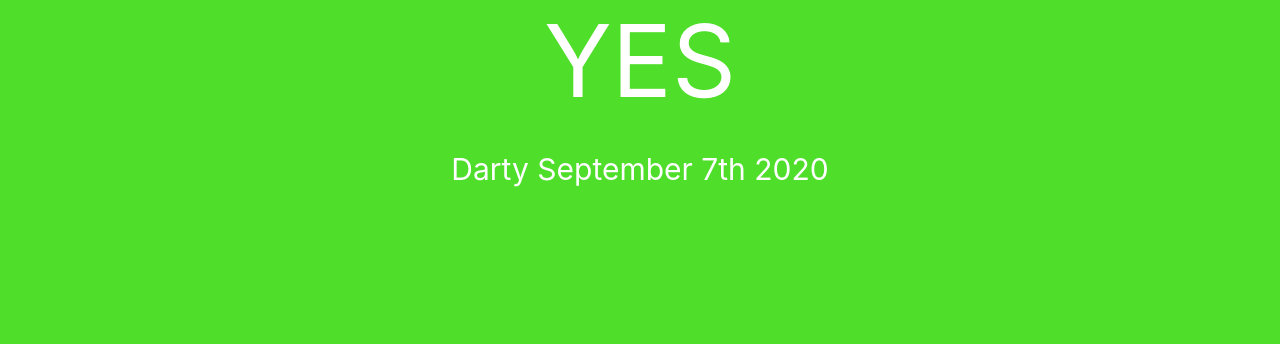
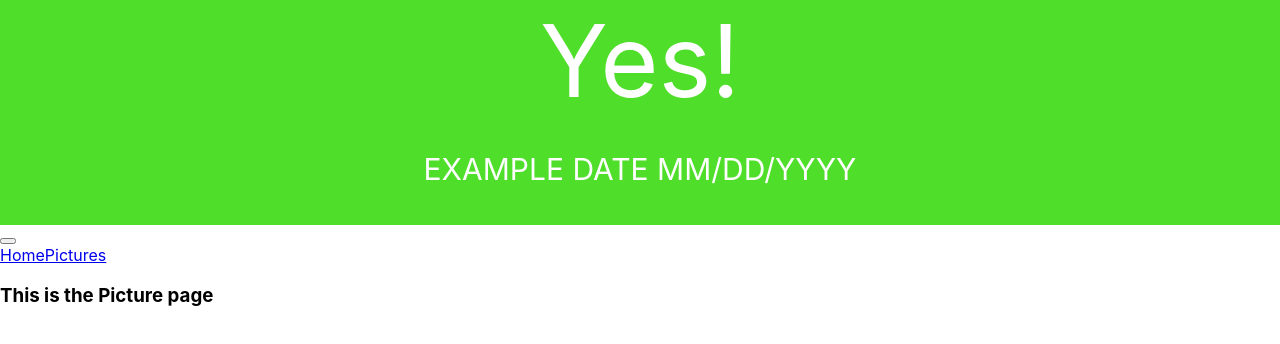
Before and after one commit to davidbarrette/IsFairmountThrowing, a React (Create React App) app: page /PicturePage in a window 1280 px wide. Shown: the top 344 px of the page. Built offline with nearby package versions, Linux system fonts and the light colour scheme.

Commit message:
Added routing capabilities, cleaned up the main js file, more to come

```diff
--- a/package.json
+++ b/package.json
@@ -7,8 +7,10 @@
     "@testing-library/react": "^9.3.2",
     "@testing-library/user-event": "^7.1.2",
     "react": "^16.12.0",
+    "react-bootstrap": "^1.0.1",
     "react-dom": "^16.12.0",
-    "react-scripts": "3.3.1"
+    "react-router-dom": "^5.2.0",
+    "react-scripts": "^3.4.0"
   },
   "scripts": {
     "start": "react-scripts start",
--- a/public/index.html
+++ b/public/index.html
@@ -1,6 +1,5 @@
 <!DOCTYPE html>
-<html lang="en">
-  <head>
+<html lang="en"><head>
   <meta charset="utf-8" />
   <link rel="icon" href="%PUBLIC_URL%/favicon.ico" />
   <meta name="viewport" content="width=device-width, initial-scale=1" />
--- a/src/App.css
+++ b/src/App.css
@@ -24,26 +24,6 @@
   color: white;
 }
 
-.App-throwing {
-  background-color: #4fde2a;
-  min-height: 100vh;
-  display: flex;
-  flex-direction: column;
-  align-items: center;
-  justify-content: center;
-  color: white;
-}
-
-.App-notThrowing {
-  background-color: #c22727;
-  min-height: 100vh;
-  display: flex;
-  flex-direction: column;
-  align-items: center;
-  justify-content: center;
-  color: white;
-}
-
 .App-link {
   color: #61dafb;
 }
--- a/src/App.js
+++ b/src/App.js
@@ -1,11 +1,13 @@
 import React from 'react';
-import './App.css';
-import frog1 from './assets/frog1.png'
-import frog2 from './assets/frog2.png'
-import frog3 from './assets/frog3.png'
-import plague1 from './assets/plague1.png'
-import plague2 from './assets/plague2.png'
 
+import Throwing from './Components/ThrowingComponent/Throwing.js'
+import NavugationBar from './Components/NavigationBar/NavigationBar.js'
+
+import HomePage from './Components/Pages/HomePage.js'
+import PicturePage from './Components/Pages/PicturePage.js'
+
+import {BrowserRouter, Route, Switch } from 'react-router-dom';
+import NavigationBar from './Components/NavigationBar/NavigationBar.js';
 
 
 
@@ -14,37 +16,28 @@
     super(props);
     this.state = {
       throwing: true,
-      date: "Darty September 7th 2020"
+      partydate: "EXAMPLE DATE MM/DD/YYYY"
     }
   }
 
 
+  renderScreen() {
+      return (
+        <div className = "App">
+          <Throwing
+            throwing = {this.state.throwing}
+            partydate={this.state.partydate}/>
 
-  renderScreen() {
-    if(this.state.throwing) {
-      return (
-        <div className = "App-throwing">
-          <p style={{fontSize: '100px', margin: 0}}> YES </p>
-          <p style={{fontSize: '30px'}}> {this.state.date} </p>
-
-          <div style ={{flex: 1, alignItems: 'horizontal', margin: 'auto'}}>
-
-          </div>
-
-
-
+          <BrowserRouter>
+          <NavigationBar/>
+            <Switch>
+              <Route path='/' component ={HomePage} exact/>
+              <Route path='/PicturePage' component ={PicturePage} exact/>
+            </Switch>
+          </BrowserRouter>
 
         </div>
       );
-    } else {
-      return (
-        <div className = "App-notThrowing">
-          <p style={{fontSize: '80px', margin: 0}}> No. </p>
-          <p style={{fontSize: '15px'}}> {this.state.date} </p>
-
-        </div>
-      );
-    }
   }
 
   render() {
--- /dev/null
+++ b/src/Components/NavigationBar/NavigationBar.css
@@ -0,0 +1,3 @@
+.Navigation-bar {
+    background: #000;
+}
--- /dev/null
+++ b/src/Components/NavigationBar/NavigationBar.js
@@ -0,0 +1,20 @@
+import React from 'react';
+import {NavLink} from 'react-router-dom'
+import {Navbar, Nav} from 'react-bootstrap'
+
+export default class NavigationBar extends React.Component{
+    render(){
+        return(
+            <Navbar className = "Navigation-bar" bg="dark" expand="lg">
+                <Navbar.Toggle aria-controls="basic-navbar-nav"/>
+                <Navbar.Collapse id="basic-navbar-nav"/>
+                <Nav>
+                    <NavLink className="d-inline p-2 bg-dark text-white"
+                    to="/">Home</NavLink>
+                    <NavLink className="d-inline p-2 bg-dark text-white"
+                    to="/PicturePage">Pictures</NavLink>
+                </Nav>
+            </Navbar>
+        )
+    }
+}
--- /dev/null
+++ b/src/Components/Pages/HomePage.js
@@ -0,0 +1,9 @@
+import React from 'react';
+
+export default class HomePage extends React.Component{
+    render(){
+      return(
+          <h3>This is the home page</h3>
+      )
+    }
+}
--- /dev/null
+++ b/src/Components/Pages/PicturePage.js
@@ -0,0 +1,9 @@
+import React from 'react';
+
+export default class HomePage extends React.Component{
+    render(){
+      return(
+          <h3>This is the Picture page</h3>
+      )
+    }
+}
--- /dev/null
+++ b/src/Components/ThrowingComponent/Throwing.css
@@ -0,0 +1,19 @@
+.App-throwing {
+    height: 225px;
+    width: 100%;
+    background-color: #4fde2a;
+    display: flex;
+    flex-direction: column;
+    align-items: center;
+    color: white;
+  }
+
+  .App-notThrowing {
+    height: 180px;
+    width: 100%;
+    background-color: #c22727;
+    display: flex;
+    flex-direction: column;
+    align-items: center;
+    color: white;
+  }
--- /dev/null
+++ b/src/Components/ThrowingComponent/Throwing.js
@@ -0,0 +1,33 @@
+import React from 'react';
+import './Throwing.css';
+
+export default class IsThrowing extends React.Component{
+
+
+    render(){
+      if(this.props.throwing){
+        return (
+          <div className = "header-container">
+            <div className = "App-throwing">
+                <p style={{fontSize: '100px', margin: 0}}> Yes! </p>
+                <p style={{fontSize: '30px'}}> {this.props.partydate} </p>
+            </div>
+          </div>
+          );
+        }
+      else {
+        return (
+          <div className = "header-container">
+            <div className = "App-notThrowing">
+              <p style={{fontSize: '80px', margin: 0}}> No. </p>
+              <p style={{fontSize: '15px'}}> Check Again Soon </p>
+
+              <div style ={{flex: 1, alignItems: 'horizontal', margin: 'auto'}}>
+
+              </div>
+            </div>
+          </div>
+        );
+      }
+    }
+}
```
Also changed, not shown: 1 other file (tests, documents, lock files or other folders). Lines whose indentation alone changed are shown as unchanged.
